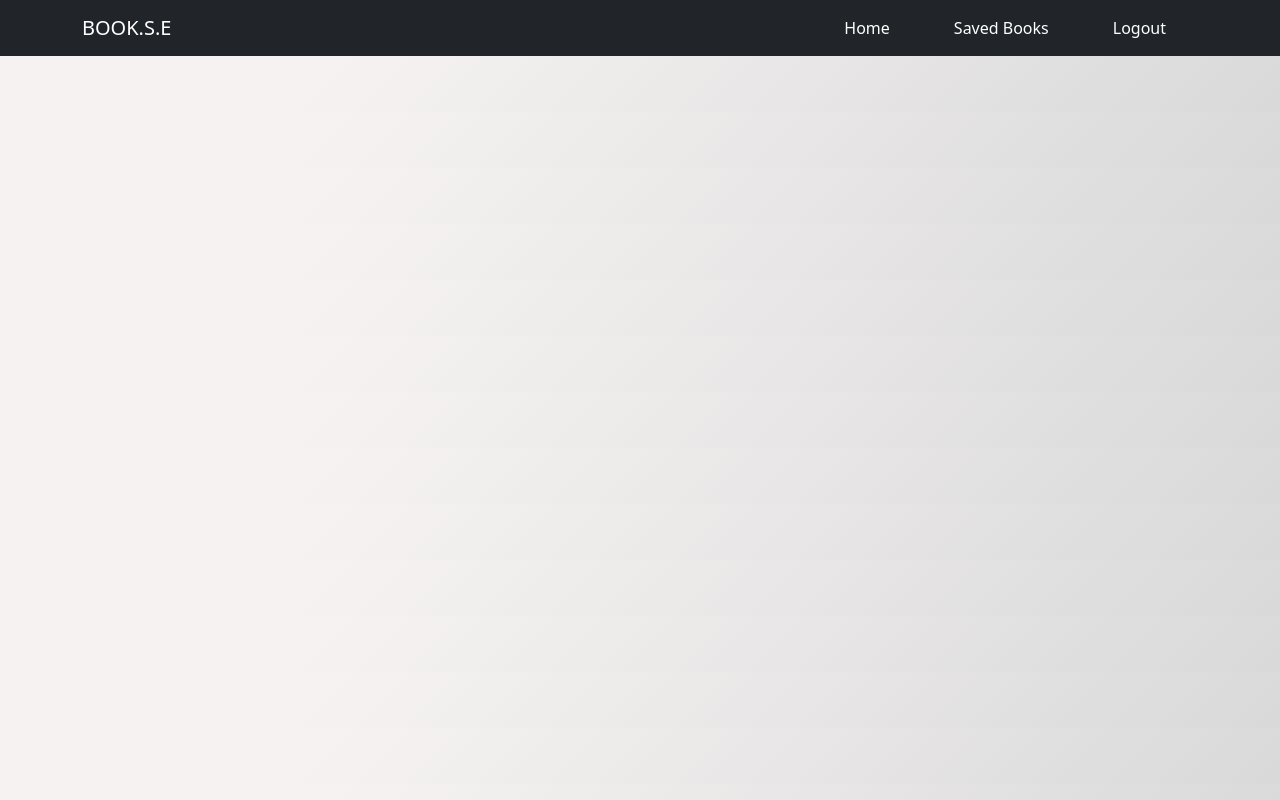
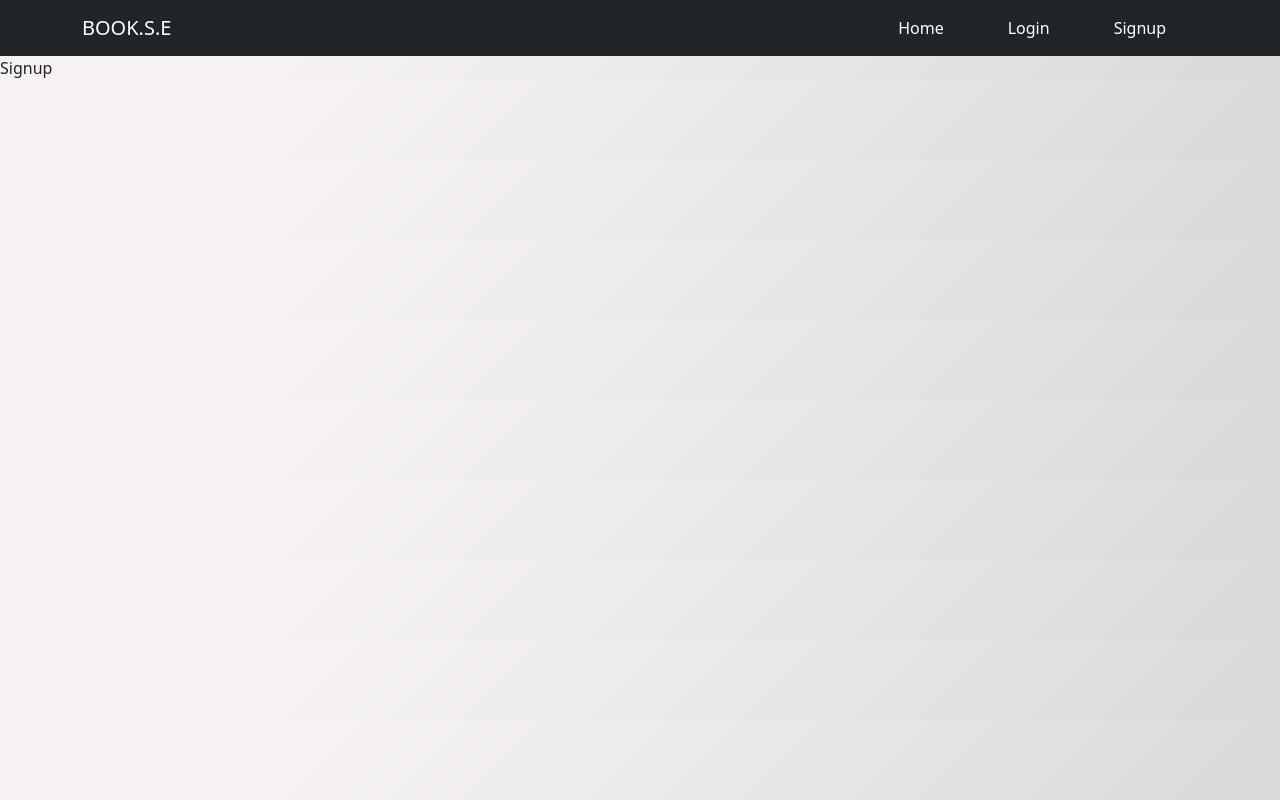
Before and after one commit to DMO17/book-search-engine-client, a React (Create React App) app: page /signup in a window 1280 px wide. Built offline with nearby package versions, Linux system fonts and the light colour scheme.

Commit message:
created ublic and private nav bars

```diff
--- a/src/App.js
+++ b/src/App.js
@@ -3,7 +3,8 @@ import { ApolloClient, InMemoryCache, ApolloProvider } from "@apollo/client";
 import { BrowserRouter } from "react-router-dom";
 
 import { AppRouter } from "./AppRouter";
-import { NavigationBar } from "./components/Navbar";
+import { PrivateNavigationBar } from "./components/Navbar/PrivateNavigationBar";
+import { PublicNavigationBar } from "./components/Navbar/PublicNavigationBar";
 
 import "./index.css";
 import "bootstrap/dist/css/bootstrap.min.css";
@@ -14,10 +15,11 @@ const client = new ApolloClient({
 });
 
 function App() {
+  const user = false;
   return (
     <ApolloProvider client={client}>
       <BrowserRouter>
-        <NavigationBar />
+        {user ? <PrivateNavigationBar /> : <PublicNavigationBar />}
         <AppRouter />
       </BrowserRouter>
     </ApolloProvider>
--- a/src/AppRouter.js
+++ b/src/AppRouter.js
@@ -1,12 +1,16 @@
 import React from "react";
 import { Routes, Route } from "react-router-dom";
 import { Home } from "./pages/Home";
+import { Login } from "./pages/Login";
 import { SavedBooks } from "./pages/SavedBooks";
+import { Signup } from "./pages/Signup";
 
 export const AppRouter = () => {
   return (
     <Routes>
       <Route path="/saved" element={<SavedBooks />} />
+      <Route path="/login" element={<Login />} />
+      <Route path="/signup" element={<Signup />} />
       <Route path="/" element={<Home />} />
     </Routes>
   );
--- /dev/null
+++ b/src/components/Navbar/PrivateNavigationBar.js
@@ -0,0 +1,35 @@
+import React from "react";
+
+import Navbar from "react-bootstrap/Navbar";
+import Container from "react-bootstrap/Container";
+import Nav from "react-bootstrap/Nav";
+
+export const PrivateNavigationBar = () => {
+  return (
+    <Navbar bg="dark" variant="dark" expand="md">
+      <Container>
+        <Navbar.Brand href="/">BOOK.S.E</Navbar.Brand>
+        <Navbar.Toggle aria-controls="responsive-navbar-nav" />
+        <Navbar.Collapse id="responsive-navbar-nav">
+          <Nav className="ms-auto">
+            <Nav.Link className="nav-item active mx-4 text-center" href="/">
+              Home
+            </Nav.Link>
+            <Nav.Link
+              className="nav-item active mx-4 text-center"
+              href="/saved"
+            >
+              Saved Books
+            </Nav.Link>
+            <Nav.Link
+              className="nav-item active mx-4 text-center"
+              href="/contact-me"
+            >
+              Logout
+            </Nav.Link>
+          </Nav>
+        </Navbar.Collapse>
+      </Container>
+    </Navbar>
+  );
+};
--- a/src/components/Navbar/index.js
+++ b/src/components/Navbar/PublicNavigationBar.js
@@ -4,7 +4,7 @@ import Navbar from "react-bootstrap/Navbar";
 import Container from "react-bootstrap/Container";
 import Nav from "react-bootstrap/Nav";
 
-export const NavigationBar = () => {
+export const PublicNavigationBar = () => {
   return (
     <Navbar bg="dark" variant="dark" expand="md">
       <Container>
@@ -17,15 +17,15 @@ export const NavigationBar = () => {
             </Nav.Link>
             <Nav.Link
               className="nav-item active mx-4 text-center"
-              href="/saved"
+              href="/login"
             >
-              Saved Books
+              Login
             </Nav.Link>
             <Nav.Link
               className="nav-item active mx-4 text-center"
-              href="/contact-me"
+              href="/signup"
             >
-              Logout
+              Signup
             </Nav.Link>
           </Nav>
         </Navbar.Collapse>
--- /dev/null
+++ b/src/pages/Login.js
@@ -0,0 +1,5 @@
+import React from "react";
+
+export const Login = () => {
+  return <div>Login</div>;
+};
--- /dev/null
+++ b/src/pages/Signup.js
@@ -0,0 +1,5 @@
+import React from "react";
+
+export const Signup = () => {
+  return <div>Signup</div>;
+};
```
